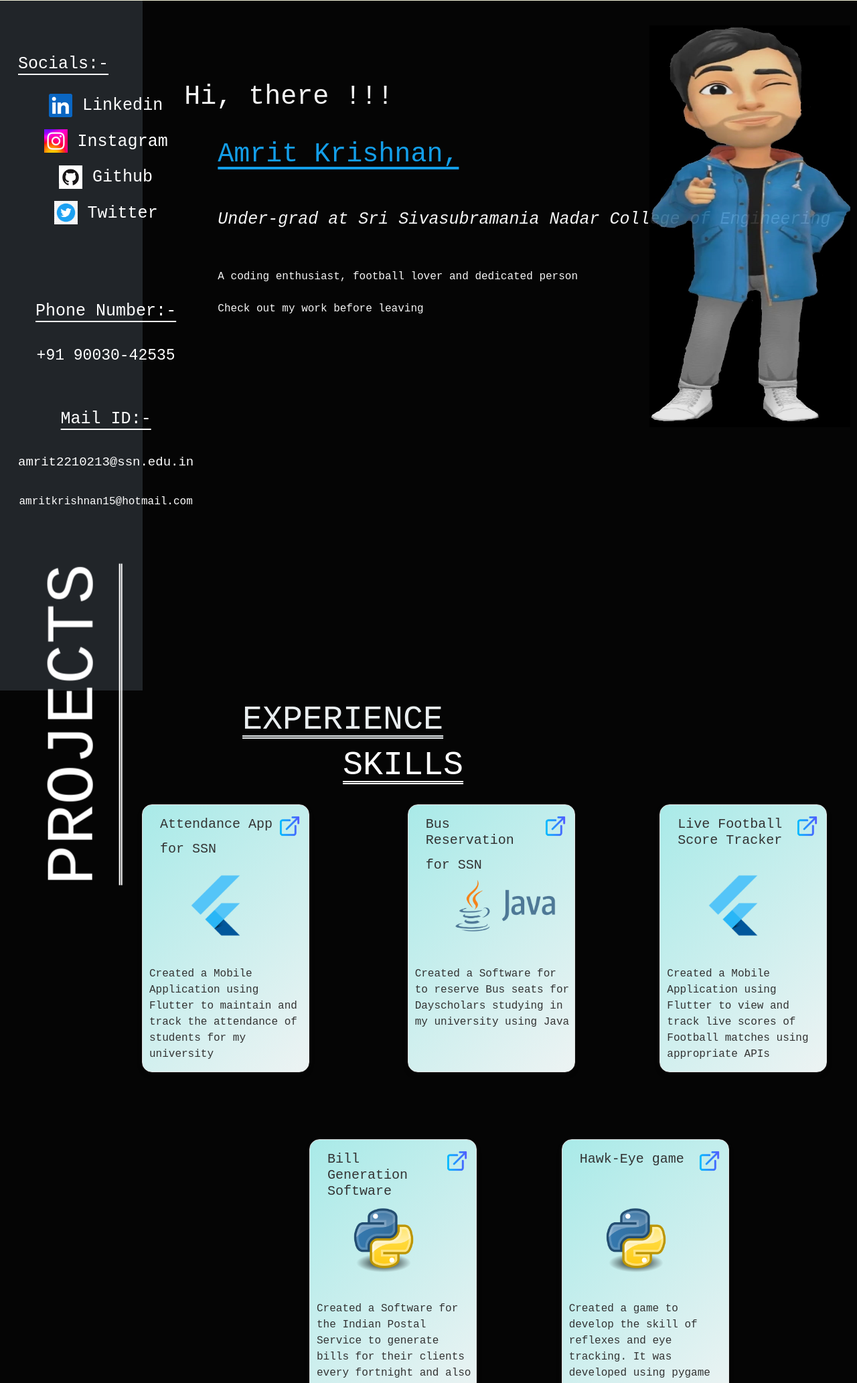
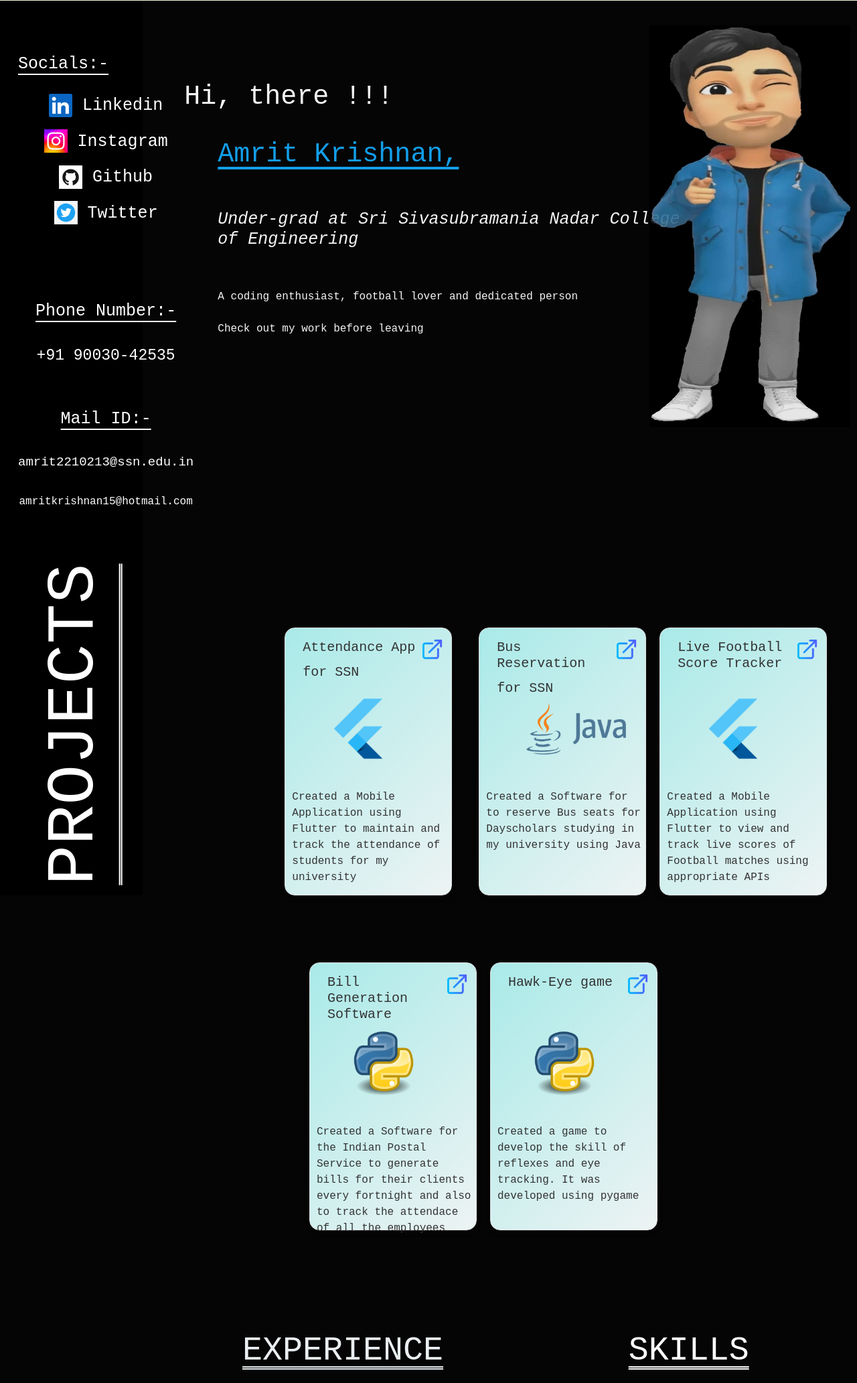
Before and after one commit to Ak010504/Amrit-Krishnan, a plain HTML site: page index.html in a window 1280 px wide. Shown: the part 62-2127 px from the top of the page at 67% size. Drawn offline with nearby package versions, Linux system fonts and the light colour scheme.

Commit message:
Update index.html

```diff
--- a/index.html
+++ b/index.html
@@ -38,7 +38,7 @@
     </nav>
             <div class="container-fluid">
               <div class="row">
-                  <div class="col-md-2 bg-dark text-white sidebar m-0">
+                  <div class="col-2 bg-dark text-white m-0">
                       <ul class="nav flex-column" id="sidecontent">
                         <h2 id="social">Socials:-</h2>
                         <div id="social-link">
@@ -64,26 +64,23 @@
                         <h2 id="mail">Mail ID:-</h2>
                         <h3 id="mai">amrit2210213@ssn.edu.in</h3>
                         <h3 id="mai2">amritkrishnan15@hotmail.com</h3>
-
                       </ul>
-                      <h3 id = "proj-title">
-                        PROJECTS
-                      </h3>
-                      <h3 id="exp-title">EXPERIENCE</h3>
-                      <h3 id="skills-title">SKILLS</h3>
                   </div>
-                  <div class="col-md-9">
+                  <div class="col-8">
                       <h1 id="hi">Hi, there !!!</h1>
                       <h1 id="name">Amrit Krishnan,</h1>
-                      <h2 id="clg">Under-grad at Sri Sivasubramania Nadar College of Engineering</h2>
+                      <h2 id="clg">Under-grad at Sri Sivasubramania Nadar College <br> of Engineering</h2>
                       <img src="snap.jpeg" width="300" height="600" id="snap">
                       <p id = "Intro">A coding enthusiast, football lover and dedicated person <br><br>Check out my work before leaving</p>
                   </div>
               </div>
-          </div>
-          <div class="container-fluid" id="projectss">
             <div class="row">
-             <div class="col-12 col-md-6 col-lg-4">
+              <div class="col-2 bg-dark text-white m-0">
+                <h3 id = "proj-title">
+                  PROJECTS
+                </h3>
+              </div>
+             <div class="col-lg-3 col-md-5 col-sm-10">
               <div class="card" id="card1">
                 <div class="card-body">
                   <a class="nav-link text-white" id="external-icon" href="https://github.com/Ak010504/MyAtt"><img src="icon.png" width="35" height="35"></a>
@@ -94,7 +91,7 @@
                 </div>
               </div>
              </div>
-             <div class="col-12 col-md-6 col-lg-4">
+             <div class="col-lg-3 col-md-5 col-sm-10">
               <div class="card" id="card2">
                 <div class="card-body">
                   <a class="nav-link text-white" id="external-icon" href="https://github.com/Ak010504/Bus-Reservation-for-SSN-SNU-students"><img src="icon.png" width="35" height="35"></a>
@@ -105,7 +102,7 @@
                 </div>
               </div>
              </div>
-             <div class="col-12 col-md-6 col-lg-4">
+             <div class="col-lg-3 col-md-5 col-sm-10">
               <div class="card" id="card3">
                 <div class="card-body">
                   <a class="nav-link text-white" id="external-icon" href="https://github.com/Ak010504/QuickScore"><img src="icon.png" width="35" height="35"></a>
@@ -117,7 +114,7 @@
              </div>
             </div>
             <div class="row" >
-              <div class="col-12 col-md-6 col-lg-4">
+              <div class="col-lg-3 col-md-5 col-sm-10">
                <div class="card" id="proj2">
                  <div class="card-body">
                   <a class="nav-link text-white" id="external-icon" href="https://github.com/Ak010504/MyAtt"><img src="icon.png" width="35" height="35"></a>
@@ -127,7 +124,7 @@
                  </div>
                </div>
               </div>
-              <div class="col-12 col-md-6 col-lg-4">
+              <div class="col-lg-3 col-md-5 col-sm-10">
                <div class="card" id="proj3">
                  <div class="card-body">
                   <a class="nav-link text-white" id="external-icon" href="https://github.com/Ak010504/Hawk-Eye"><img src="icon.png" width="35" height="35"></a>
@@ -139,7 +136,8 @@
               </div>
              </div>
              <div class="row" >
-              <div class="col-12 col-md-6 col-lg-4">
+              <div class="col-sm-10 col-md-5 col-lg-4">
+                <h3 id="exp-title">EXPERIENCE</h3>
                <div class="card1" id="exp1">
                  <div class="card-body">
                    <h5 class="card-title">Mesiter Gen Technologies</h5>
@@ -149,6 +147,7 @@
                </div>
               </div>
               <div class="col-12 col-md-6 col-lg-4">
+                <h3 id="skills-title">SKILLS</h3>
                <div class="card1" id="skills">
                  <div class="card-body">
                    <img src="python.png" width="60" height="60" id="skills-img">
@@ -164,8 +163,7 @@
                </div>
               </div>
              </div>
-          </div>
-          <div class="container-fluid">
+            </div>
               <img src="amrit_circle.png" height="350" id="photo">
               <div class="about-intro">
               <h3 id="about-me">ABOUT ME</h3>
@@ -179,6 +177,7 @@
             </div>
           </div>
 
+
           <script>
             window.addEventListener('load', function() {
                 if (window.location.hash) {
```
